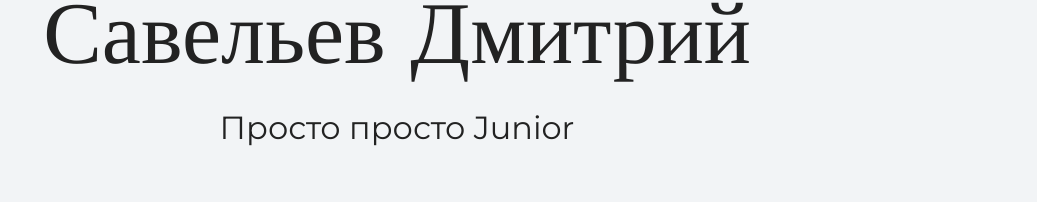
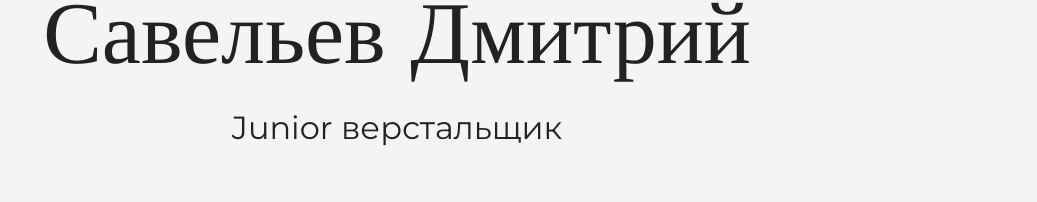
Before and after one commit to Diam1992/mysiti, a plain HTML site: page index.html in a window 1280 px wide. Shown: the part 264-466 px from the top of the page, without its empty margins (243-1280 px from the left). Drawn offline with nearby package versions, Linux system fonts and the light colour scheme.

Commit message:
Revert "Меняет текст на главной странице"
This reverts commit e8c713620def4e693f0c6f83000fdb92d42382e0.

```diff
--- a/index.html
+++ b/index.html
@@ -17,7 +17,7 @@
     <section class="hero-image">
     	<div class="container">
       <h1 class="heading">Савельев Дмитрий</h1>
-      <p>Просто просто Junior</p>
+      <p>Junior верстальщик</p>
        </div>
     </section>
 
```
